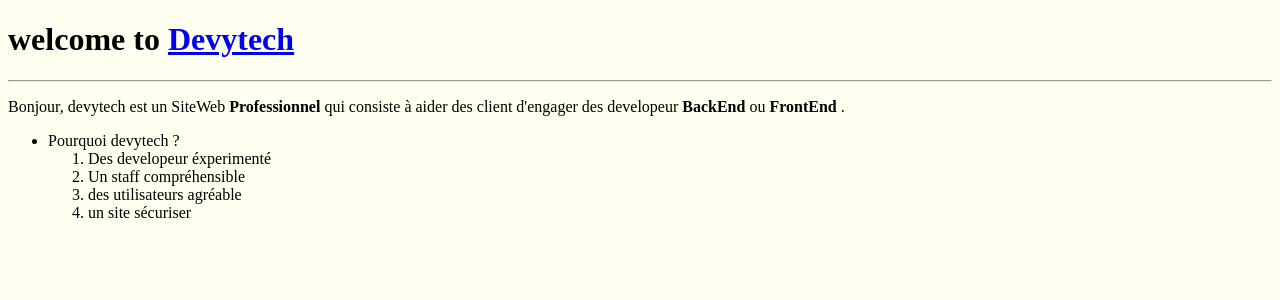
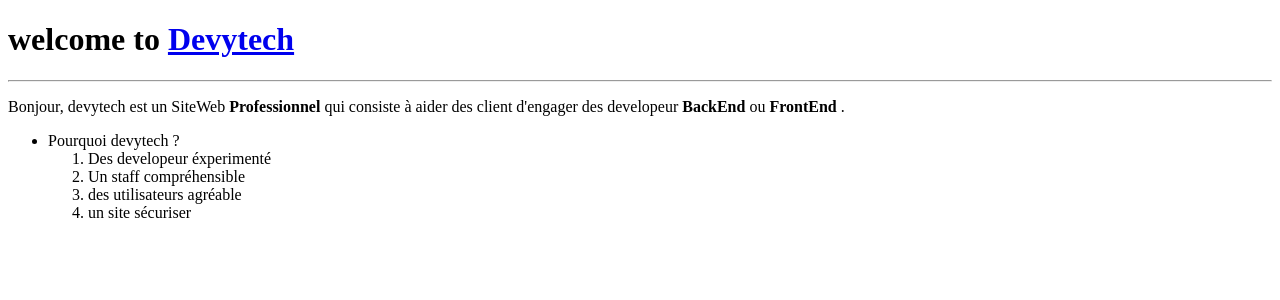
Before and after one commit to aminalgar3a/aminalgar3a-devytech, a PHP site: page /index.html in a window 1280 px wide. Shown: the top 300 px of the page. Run offline with PHP 8.4, Linux system fonts and the light colour scheme.

Commit message:
Update style.css

```diff
--- a/style.css
+++ b/style.css
@@ -1,3 +1,3 @@
 body {
-    background-color: ivory;
+    background-color: #fff;
 }
```
